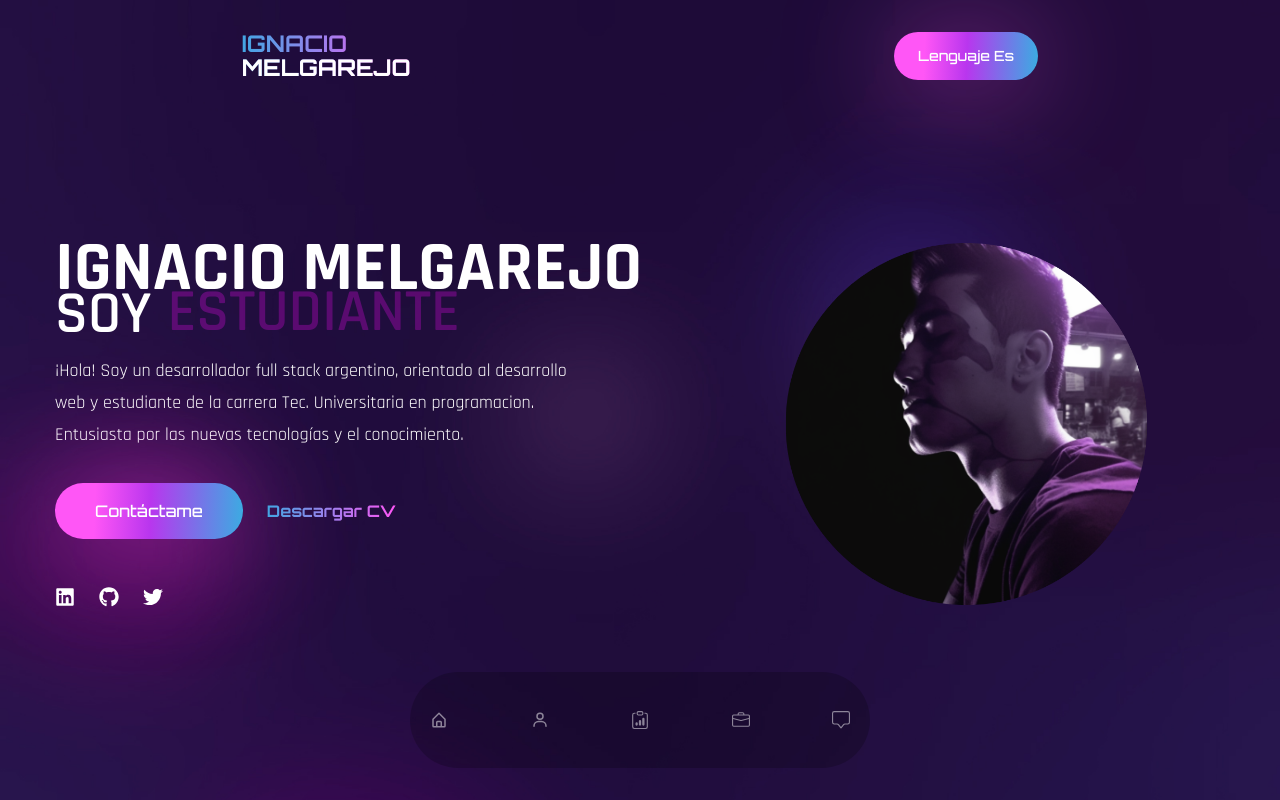
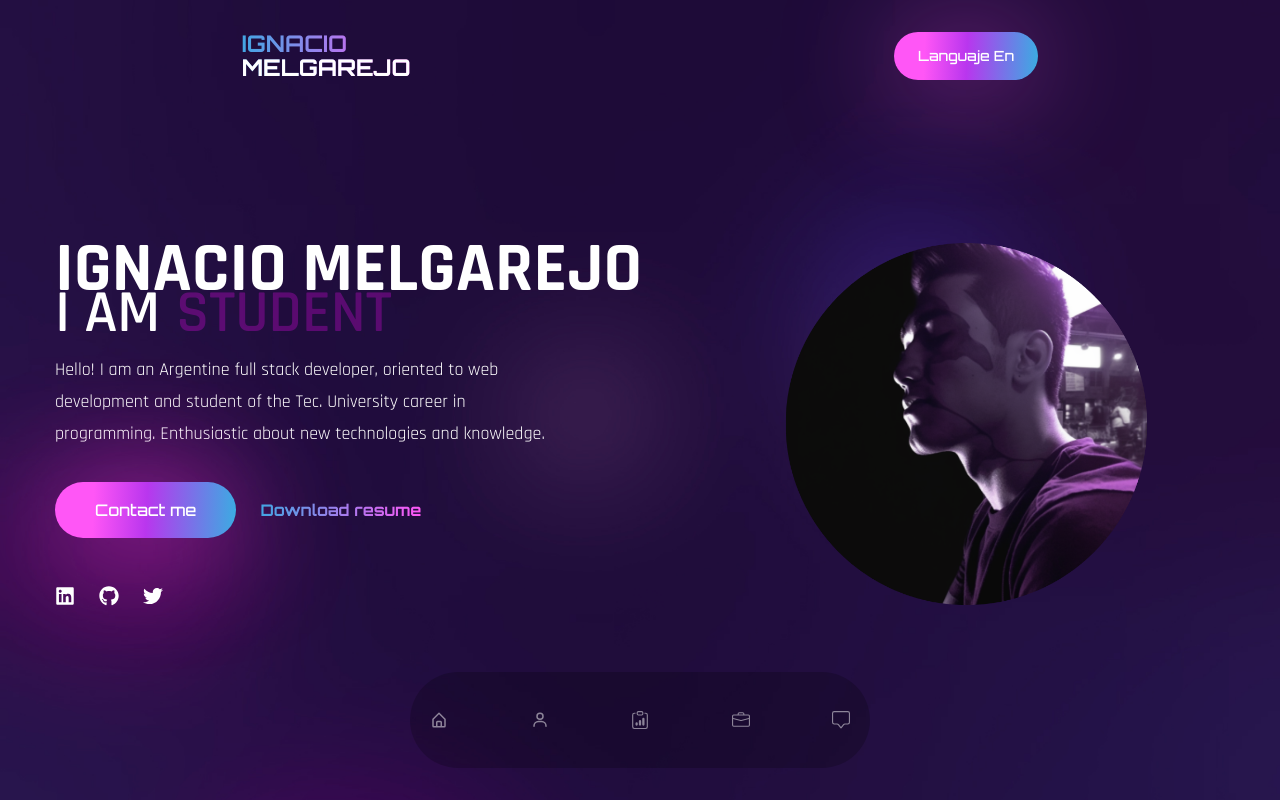
Before and after one commit to IgnacioMelgarejo/portfolio, a React (Create React App) app: page / in a window 1280 px wide. Shown: the top 800 px of the page. Built offline with nearby package versions, Linux system fonts and the light colour scheme; a web font is replaced by a local one.

Commit message:
change es a en

```diff
--- a/src/components/Banner.js
+++ b/src/components/Banner.js
@@ -59,8 +59,8 @@ const Banner = () => {
             initial='hidden' whileInView={'show'}
             viewport={{ once: true, amount: 0.7 }}
             className='mb-6 text-[36px] lg:text-[60px]
-          font-secondary font-semibold uppercase leanding-[1]'>
-            <span className=' text-white mr-4 inline-block align-middle'>{t("banner.i")}</span>
+          font-secondary font-semibold uppercase leanding-[1] items-center '>
+            <span className=' text-white mr-4' >{t("banner.i")}</span>
             <AnimatePresence exitBeforeEnter>
               <motion.span
                 key={currentIndex}
@@ -69,6 +69,7 @@ const Banner = () => {
                 exit={{ opacity: 0 }}
                 transition={{ duration: 0.6 }}
                 className='text-accent'
+
               >
                 {sequenceLang[currentIndex]}
               </motion.span>
--- a/src/index.js
+++ b/src/index.js
@@ -9,7 +9,7 @@ import global_en from "./translations/en/global.json"
 
 i18next.init({
   interpolation: { escapeValue: false },
-  lng:"es",
+  lng:"en",
   resources:{
     es:{
       global:global_es
```
